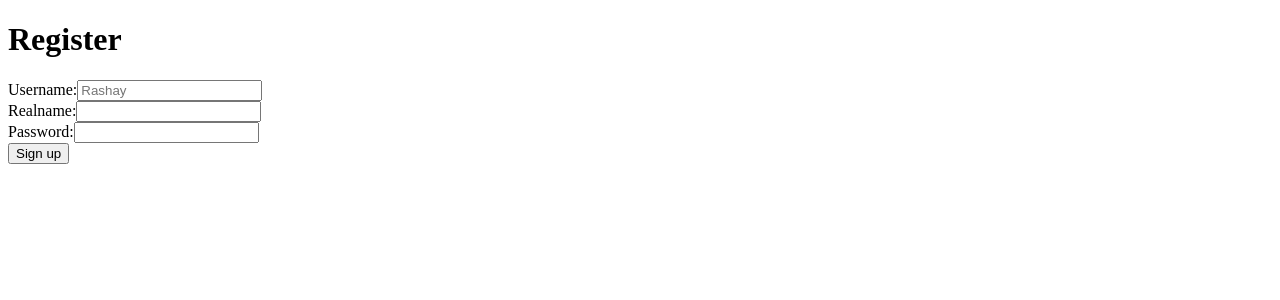
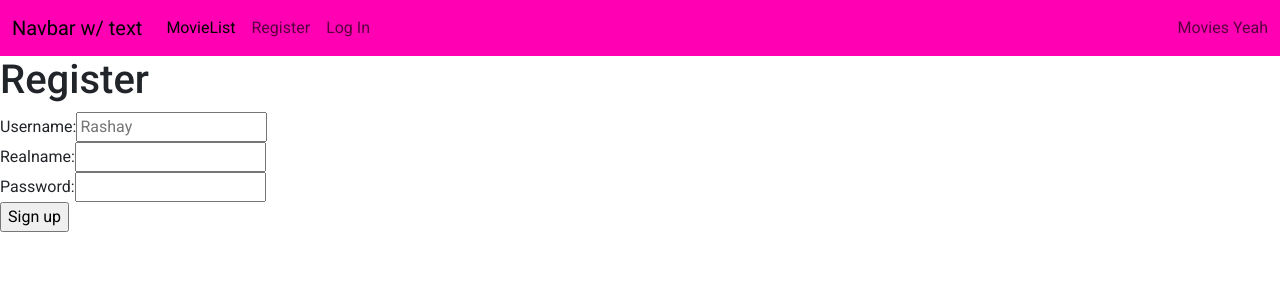
Before and after one commit to Dzithendo31/Flask_Course, a Flask app: page /register in a window 1280 px wide. Shown: the top 300 px of the page. Run offline with Flask 3, Linux system fonts and the light colour scheme.

Commit message:
added styles and also created base.html

```diff
--- /dev/null
+++ b/static/styles.css
@@ -0,0 +1,75 @@
+body {
+  font-family: Roboto, sans-serif;
+}
+
+.movie-container {
+  /* background: orange; */
+  width: 300px;
+  margin-top: 50px;
+}
+
+.movie-spec {
+  display: flex;
+  align-items: center;
+  justify-content: space-between;
+}
+
+.movie-poster {
+  height: 500px;
+  width: 100%;
+  object-fit: cover;
+  border-radius: 24px;
+  box-shadow: rgba(0, 0, 0, 0.24) 0px 3px 8px;
+}
+
+.movie-name {
+  margin: 0px;
+}
+
+.movie-list-container {
+  display: flex;
+  gap: 24px;
+  justify-content: space-around;
+  flex-wrap: wrap;
+}
+
+.movie-actions {
+  display: flex;
+  justify-content: space-between;
+}
+.custom-navbar-color {
+  background-color: rgb(255, 0, 179);
+}
+body {
+  font-family: Roboto, sans-serif;
+}
+
+.movie-container {
+  /* background: orange; */
+  width: 300px;
+}
+
+.movie-spec {
+  display: flex;
+  align-items: center;
+  justify-content: space-between;
+}
+
+.movie-poster {
+  height: 500px;
+  width: 100%;
+  object-fit: cover;
+  border-radius: 24px;
+  box-shadow: rgba(0, 0, 0, 0.24) 0px 3px 8px;
+}
+
+.movie-name {
+  margin: 0px;
+}
+
+.movie-list-container {
+  display: flex;
+  gap: 24px;
+  justify-content: space-around;
+  flex-wrap: wrap;
+}
--- /dev/null
+++ b/templates/base.html
@@ -0,0 +1,61 @@
+<!DOCTYPE html>
+<html lang="en">
+
+<head>
+    <link rel="preconnect" href="https://fonts.googleapis.com">
+    <link rel="preconnect" href="https://fonts.gstatic.com" crossorigin>
+    <link
+        href="https://fonts.googleapis.com/css2?family=Roboto:ital,wght@0,100;0,300;0,400;0,500;0,700;0,900;1,100;1,300;1,400;1,500;1,700;1,900&display=swap"
+        rel="stylesheet">
+    <link href="https://cdn.jsdelivr.net/npm/bootstrap@5.3.3/dist/css/bootstrap.min.css" rel="stylesheet"
+        integrity="sha384-QWTKZyjpPEjISv5WaRU9OFeRpok6YctnYmDr5pNlyT2bRjXh0JMhjY6hW+ALEwIH" crossorigin="anonymous">
+    <meta charset="UTF-8">
+    <title>{% block title %}My Website{% endblock %}</title>
+    <meta name="viewport" content="width=S, initial-scale=1.0">
+    <link rel="stylesheet" href="{{ url_for('static', filename='styles.css') }}">
+</head>
+
+<body>
+    <header>
+        <!-- Header content -->
+    </header>
+
+    <nav class="navbar navbar-expand-lg custom-navbar-color">
+        <div class="container-fluid">
+          <a class="navbar-brand" href="#">Navbar w/ text</a>
+          <button class="navbar-toggler" type="button" data-bs-toggle="collapse" data-bs-target="#navbarText" aria-controls="navbarText" aria-expanded="false" aria-label="Toggle navigation">
+            <span class="navbar-toggler-icon"></span>
+          </button>
+          <div class="collapse navbar-collapse" id="navbarText">
+            <ul class="navbar-nav me-auto mb-2 mb-lg-0">
+              <li class="nav-item">
+                <a class="nav-link active" aria-current="page" href="/movie-list">MovieList</a>
+              </li>
+              <li class="nav-item">
+                <a class="nav-link" href="/register">Register</a>
+              </li>
+              <li class="nav-item">
+                <a class="nav-link" href="/login">Log In</a>
+              </li>
+            </ul>
+            <span class="navbar-text">
+              Movies Yeah
+            </span>
+          </div>
+        </div>
+      </nav>
+
+    <main>
+        {% block content %}
+        <!-- Default content goes here if not overridden -->
+        {% endblock %}
+    </main>
+
+    <footer>
+        <!-- Footer content -->
+    </footer>
+</body>
+<script src="https://cdn.jsdelivr.net/npm/bootstrap@5.3.3/dist/js/bootstrap.bundle.min.js"
+    integrity="sha384-YvpcrYf0tY3lHB60NNkmXc5s9fDVZLESaAA55NDzOxhy9GkcIdslK1eN7N6jIeHz"
+    crossorigin="anonymous"></script>
+</html>
--- a/templates/register.html
+++ b/templates/register.html
@@ -1,11 +1,8 @@
-<!DOCTYPE html>
-<html lang="en">
-<head>
-    <meta charset="UTF-8">
-    <meta name="viewport" content="width=device-width, initial-scale=1.0">
-    <title>Register</title>
-</head>
-<body>
+{% extends "base.html" %}
+
+{% block title %}Movie List{% endblock %}
+
+{% block content %}
 <h1>Register</h1>
 <form method="POST" action="">
     {{form.hidden_tag()}}
@@ -24,5 +21,4 @@
     <br>
     {{form.submit()}}
 </form>
-</body>
-</html>
+{% endblock %}
```
Also changed, not shown: templates/login-form.html (+6 -17 lines), templates/movie-detail.html (+6 -50 lines), templates/movie-list.html (+6 -50 lines). Lines whose indentation alone changed are shown as unchanged.
